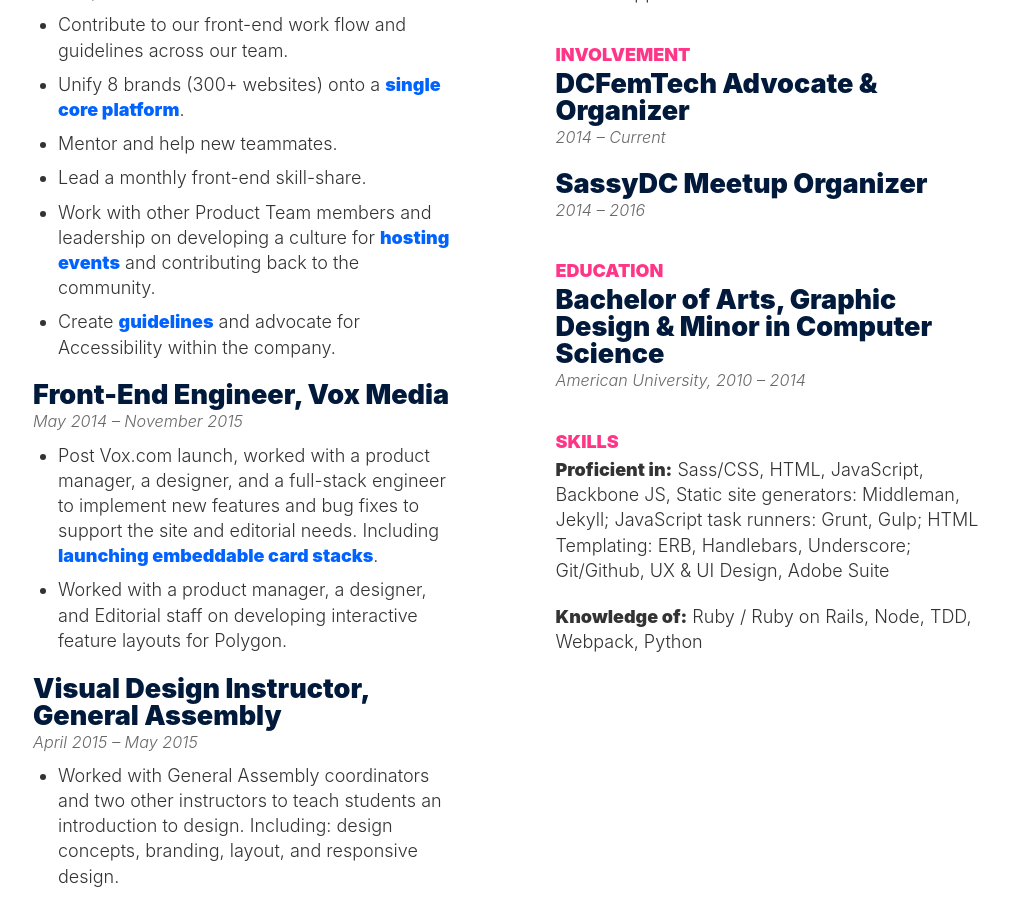
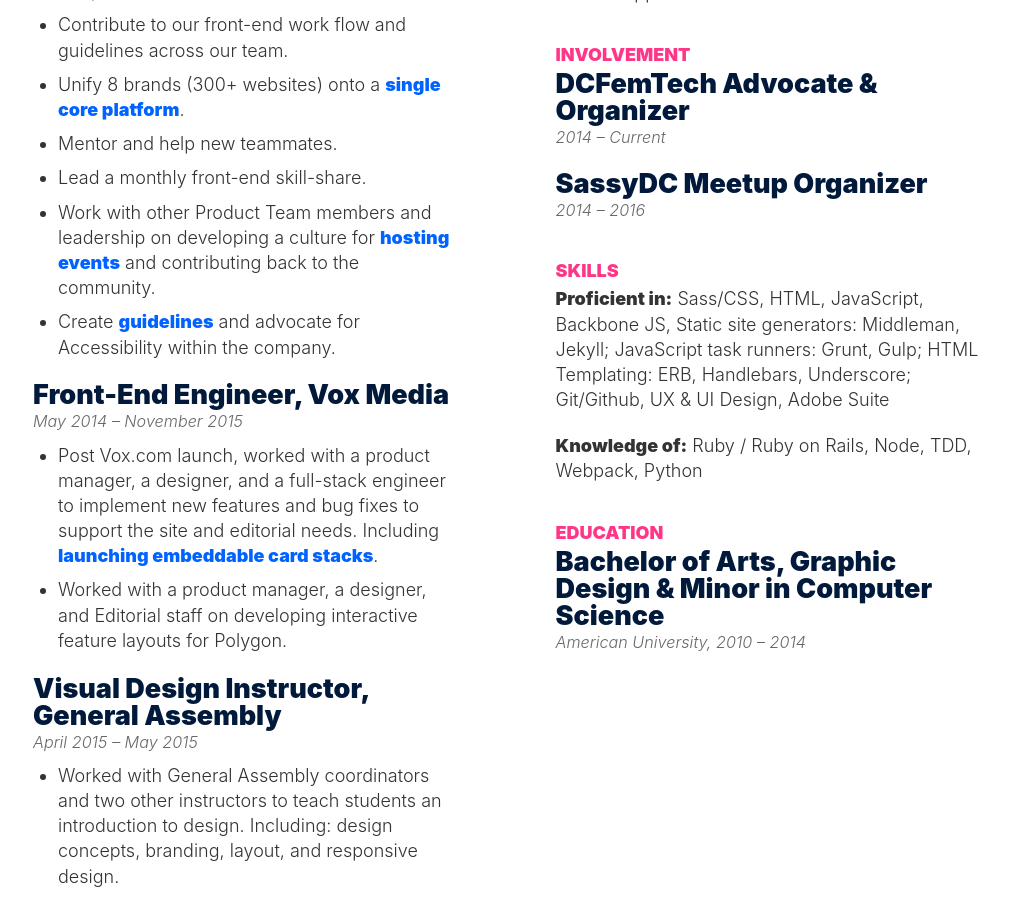
Before and after one commit to allypalanzi/allypalanzi.github.io, a Jekyll site: the page built from resume.md, in a window 1280 px wide and 900 px high, scrolled down 523 px. Shown: the whole window, without its empty margins (132-1141 px from the left). Built offline with Jekyll 4.4.1, drawn with Linux system fonts in a browser that asks for light colours.

```diff
--- a/resume.md
+++ b/resume.md
@@ -74,16 +74,16 @@ Worked with a team to develop and prototype a satirical app called [IndieHobo](h
 *2014 – 2016*
 <p></p>
 
-#### EDUCATION
-
-## Bachelor of Arts, Graphic Design & Minor in Computer Science
-*American University, 2010 – 2014*
-<p></p>
-
 #### SKILLS
 
 **Proficient in:** Sass/CSS, HTML, JavaScript, Backbone JS, Static site generators: Middleman, Jekyll; JavaScript task runners: Grunt, Gulp; HTML Templating: ERB, Handlebars, Underscore; Git/Github, UX & UI Design, Adobe Suite
 
 **Knowledge of:** Ruby / Ruby on Rails, Node, TDD, Webpack, Python
+<p></p>
+
+#### EDUCATION
+
+## Bachelor of Arts, Graphic Design & Minor in Computer Science
+*American University, 2010 – 2014*
 
 </div>
```
